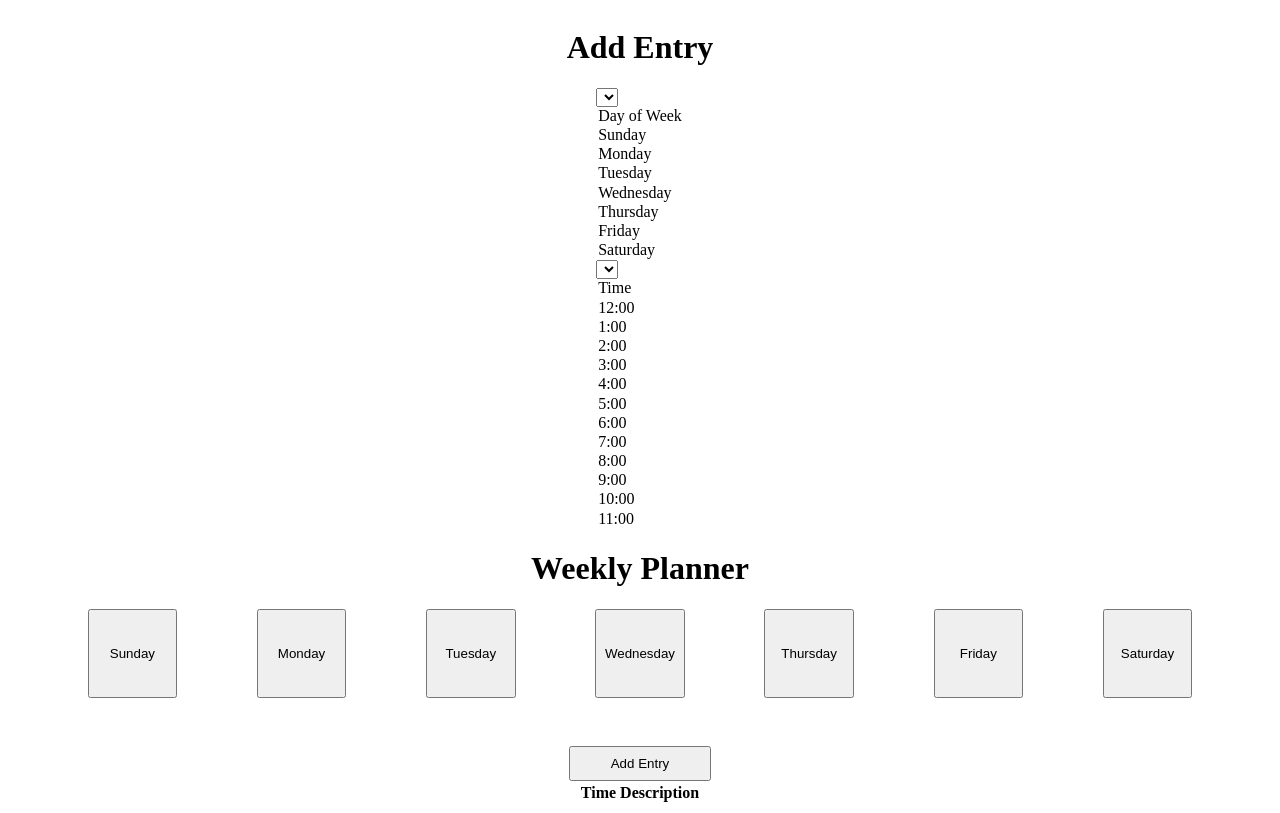
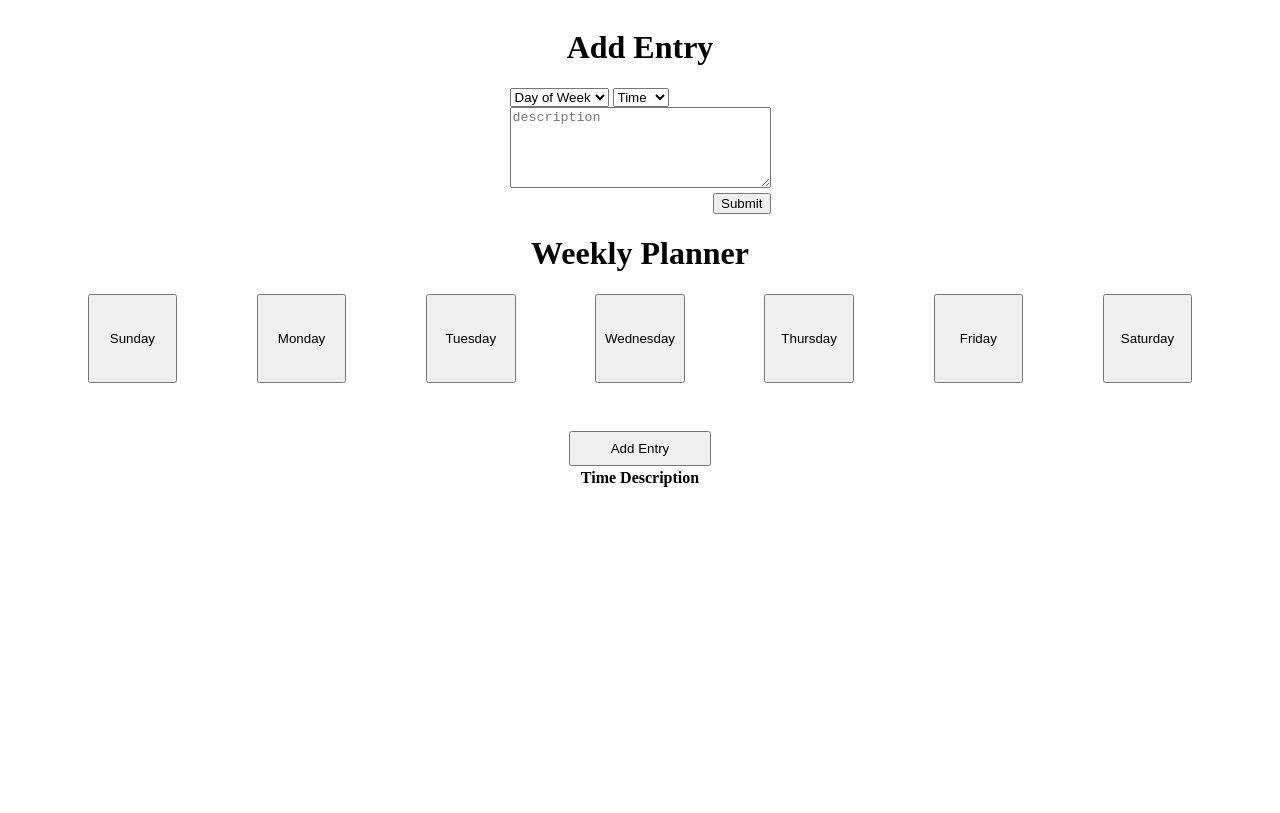
Before and after one commit to jdfenlason/week-planner, a plain HTML site: page index.html in a window 1280 px wide. Drawn offline with Linux system fonts and the light colour scheme.

Commit message:
steve commit 1

```diff
--- a/index.html
+++ b/index.html
@@ -24,7 +24,7 @@
       <div class="row">
         <div class="col">
           <form action="">
-            <select name="day" id="day" class="select-input"></select>
+            <select name="day" id="day" class="select-input">
               <option value="">Day of Week</option>
               <option value="Sunday">Sunday</option>
               <option value="Monday">Monday</option>
@@ -33,7 +33,8 @@
               <option value="Thursday">Thursday</option>
               <option value="Friday">Friday</option>
               <option value="Saturday">Saturday</option>
-            <select name="time" id="time"></select>
+            </select>
+            <select name="time" id="time">
               <option value="">Time</option>
               <option value="12:00">12:00</option>
               <option value="1:00">1:00</option>
@@ -47,6 +48,15 @@
               <option value="9:00">9:00</option>
               <option value="10:00">10:00</option>
               <option value="11:00">11:00</option>
+            </select>
+              <div class="row">
+                <div class="col">
+                  <textarea placeholder="description" name="description" class="description" cols="30" rows="5"></textarea>
+                </div>
+              </div>
+              <div class="class">
+                <button class="submit-button">Submit </button>
+              </div>
           </form>
         </div>
       </div>
--- a/styles.css
+++ b/styles.css
@@ -38,5 +38,10 @@
 
 .entry-btn {
   margin-top: 3rem;
-  padding: .5rem 2.5rem;
+  padding: 0.5rem 2.5rem;
 }
+
+.submit-button {
+  float: right;
+  margin-top: 0.3rem;
+}
```
